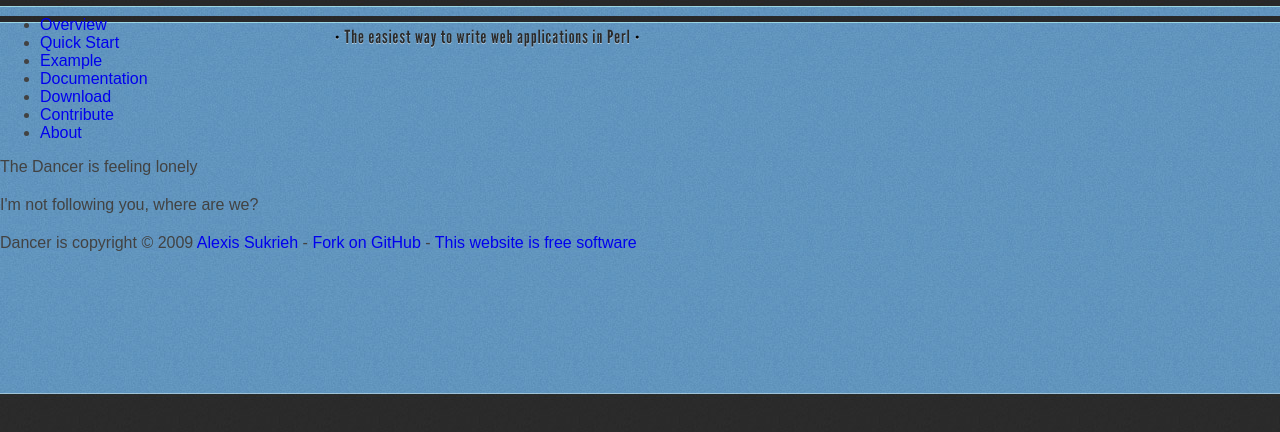
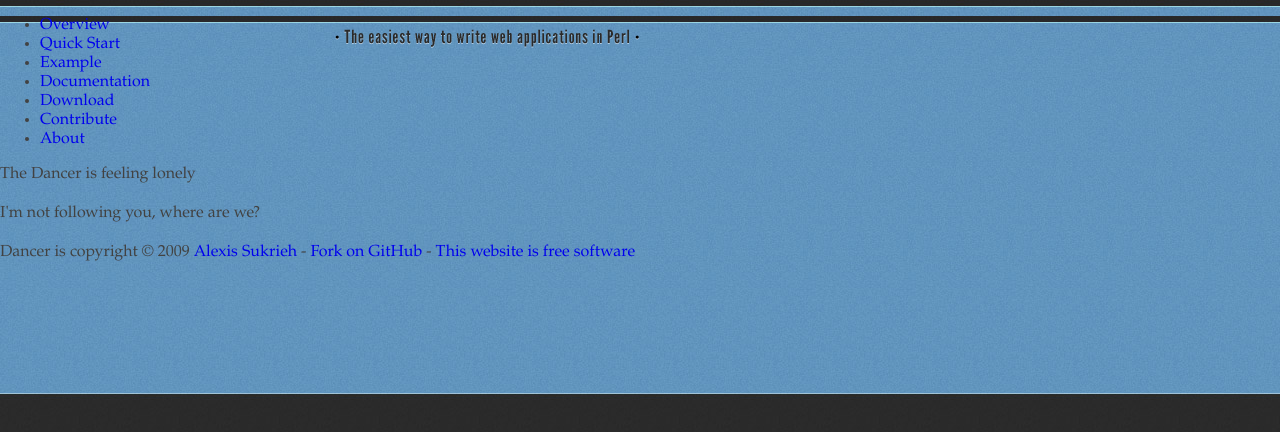
Before and after one commit to PerlDancer/perldancer-website, a plain HTML site: page public/404.html in a window 1280 px wide. Drawn offline with Linux system fonts and the light colour scheme.

Commit message:
some last-minute css tweaks

```diff
--- a/public/css/style.css
+++ b/public/css/style.css
@@ -36,9 +36,10 @@ a{ text-decoration: none;}
 
 body {
 	color: #424242;
-    /* font-family: 'Linux Libertine', Palatino, 'Palatino Linotype', 'Book Antiqua', Georgia, 'Times New Roman', serif; */
-	font-family: sans-serif;
+    font-family: 'Linux Libertine', Palatino, 'Palatino Linotype', 'Book Antiqua', Georgia, 'Times New Roman', serif;
+	font-size: 16px;
 }
+
 
 /*---------------------------------------------------------------------------------------
 	HEADER
```
Also changed, not shown: 1 other file.
